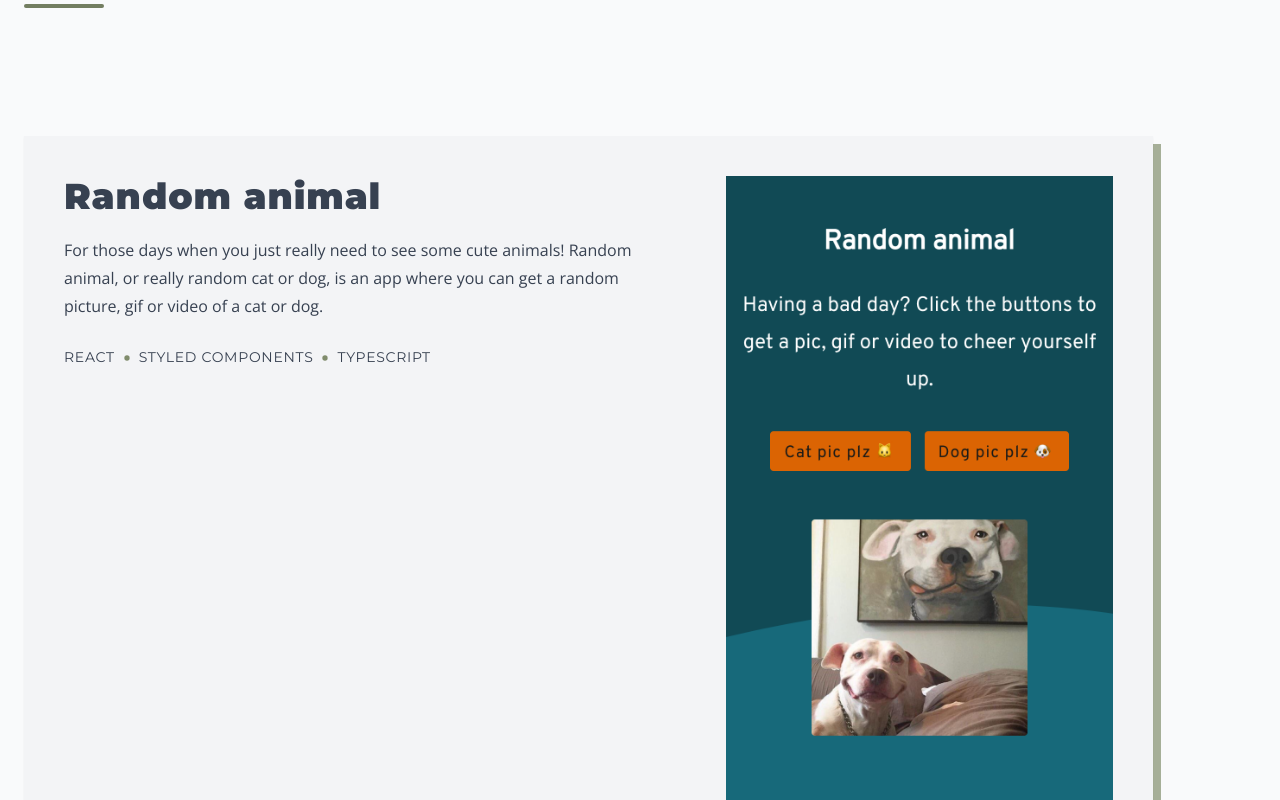
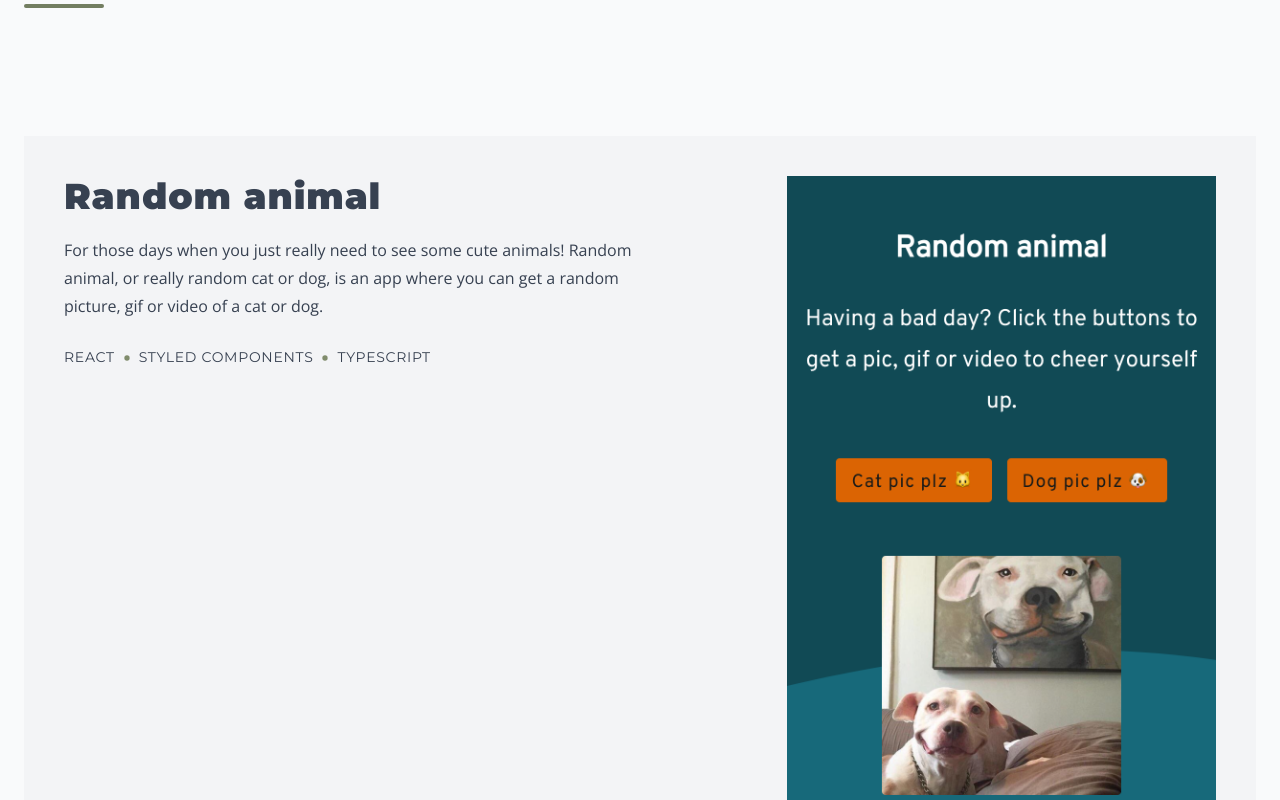
Before and after one commit to jdagmar/jdagmar.github.io, a React (Create React App) app: page / in a window 1280 px wide. Shown: the part 800-1600 px from the top of the page. Built offline with nearby package versions, Linux system fonts and the light colour scheme.

Commit message:
remove backdrop

```diff
--- a/src/components/ProjectCards.tsx
+++ b/src/components/ProjectCards.tsx
@@ -5,14 +5,7 @@ import { Link } from './Link';
 
 export const ProjectCards = () => {
   const cards = projects.map((project, i) => (
-    <li
-      className={`mb-40 lg:w-11/12  p-10 bg-gray-100 shadow-sm backdrop backdrop-behind ${
-        i % 2 === 1
-          ? 'backdrop-tangerine backdrop-left'
-          : 'backdrop-swampgreen backdrop-right'
-      } relative ${i % 2 === 1 ? 'ml-2 lg:ml-auto' : 'mr-2 lg:mr-auto'}`}
-      key={project.name}
-    >
+    <li className={`mb-40 p-10 bg-gray-100`} key={project.name}>
       <div className="flex justify-between flex-col sm:flex-row">
         <div className="flex flex-col justify-between">
           <div>
```
